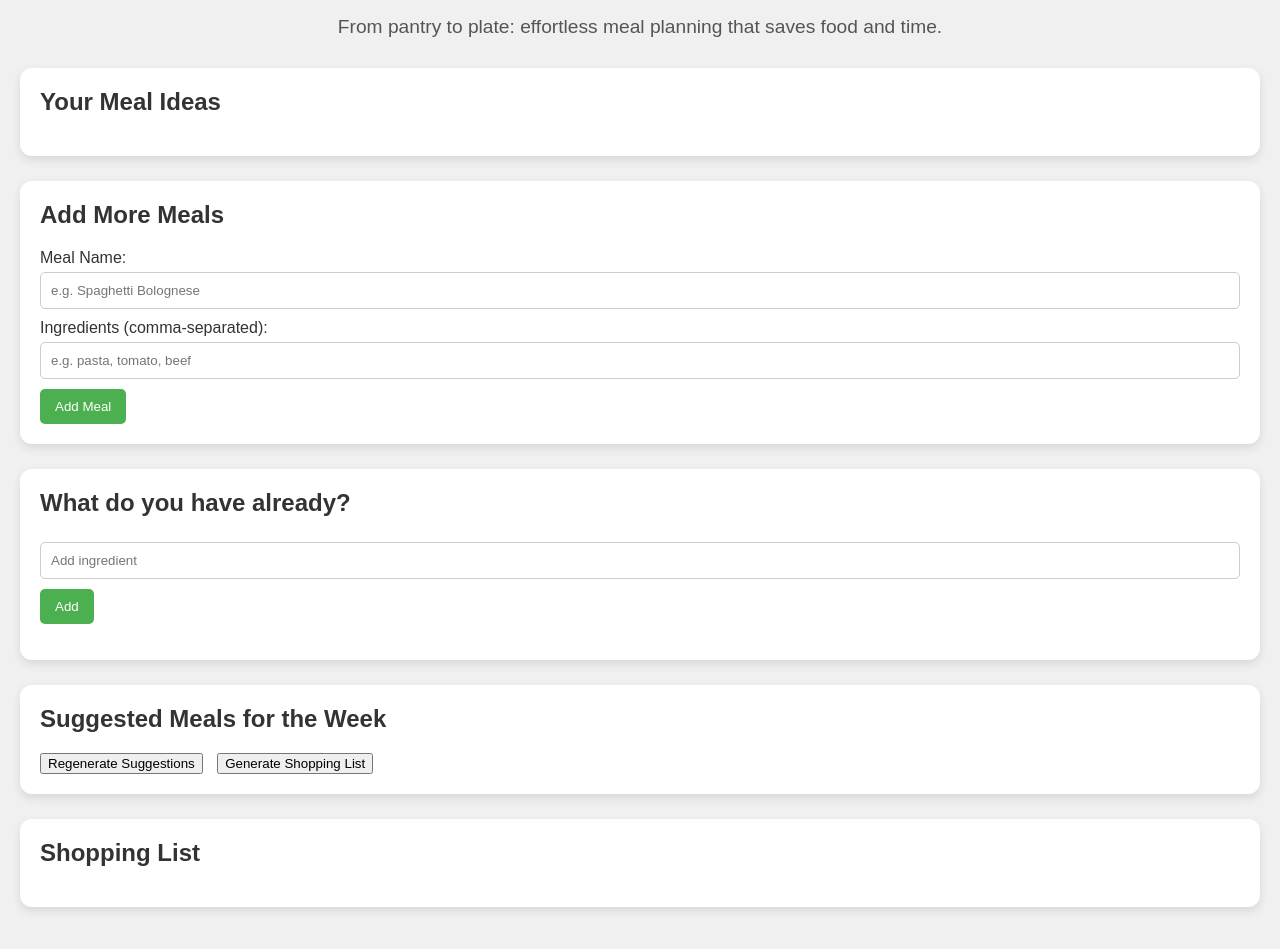
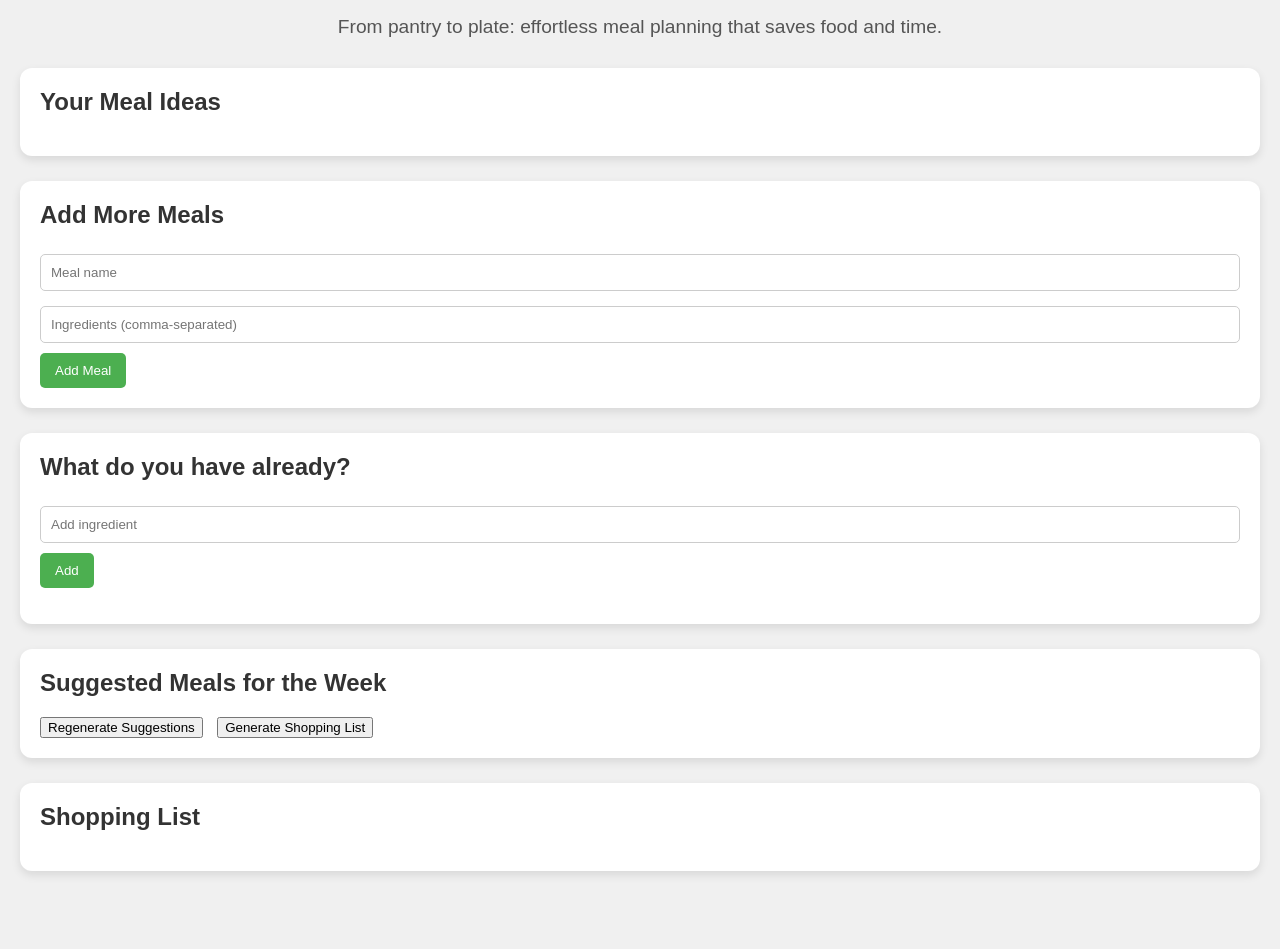
Before and after one commit to hollyannika/smart-meal-planner, a plain HTML site: page index.html in a window 1280 px wide. Shown: the part 95-1044 px from the top of the page. After the commit the page ends 1011 px from the top, so only its background shows below. Drawn offline with Linux system fonts and the light colour scheme.

Commit message:
Update aes index.html

```diff
--- a/index.html
+++ b/index.html
@@ -5,6 +5,7 @@
   <meta name="viewport" content="width=device-width, initial-scale=1.0">
   <title>Smart Meal Planner</title>
   <link rel="stylesheet" href="style.css">
+  <link href="https://fonts.googleapis.com/css2?family=Patrick+Hand&family=Roboto:wght@400;700&display=swap" rel="stylesheet">
 </head>
 <body>
   <header>
@@ -13,27 +14,23 @@
   </header>
 
   <!-- Your Meal Ideas -->
-  <section id="meal-ideas-section">
+  <section class="section-box" id="meal-ideas-section">
     <h2>Your Meal Ideas</h2>
     <ul id="meal-list"></ul>
   </section>
 
   <!-- Add More Meals -->
-  <section id="add-meal-section">
+  <section class="section-box" id="add-meal-section">
     <h2>Add More Meals</h2>
     <form id="meal-form">
-      <label for="meal-name">Meal Name:</label>
-      <input type="text" id="meal-name" placeholder="e.g. Spaghetti Bolognese" required>
-
-      <label for="ingredients">Ingredients (comma-separated):</label>
-      <input type="text" id="ingredients" placeholder="e.g. pasta, tomato, beef" required>
-
+      <input type="text" id="meal-name" placeholder="Meal name" required>
+      <input type="text" id="ingredients" placeholder="Ingredients (comma-separated)" required>
       <button type="submit">Add Meal</button>
     </form>
   </section>
 
   <!-- Ingredients Already Have -->
-  <section id="have-ingredients-section">
+  <section class="section-box" id="have-ingredients-section">
     <h2>What do you have already?</h2>
     <form id="have-form">
       <input type="text" id="have-input" placeholder="Add ingredient" required>
@@ -43,7 +40,7 @@
   </section>
 
   <!-- Suggested Meals -->
-  <section id="suggested-meals-section">
+  <section class="section-box" id="suggested-meals-section">
     <h2>Suggested Meals for the Week</h2>
     <ul id="suggested-list"></ul>
     <div class="buttons">
@@ -53,7 +50,7 @@
   </section>
 
   <!-- Shopping List -->
-  <section id="shopping-list-section">
+  <section class="section-box" id="shopping-list-section">
     <h2>Shopping List</h2>
     <ul id="shopping-list"></ul>
   </section>
```
